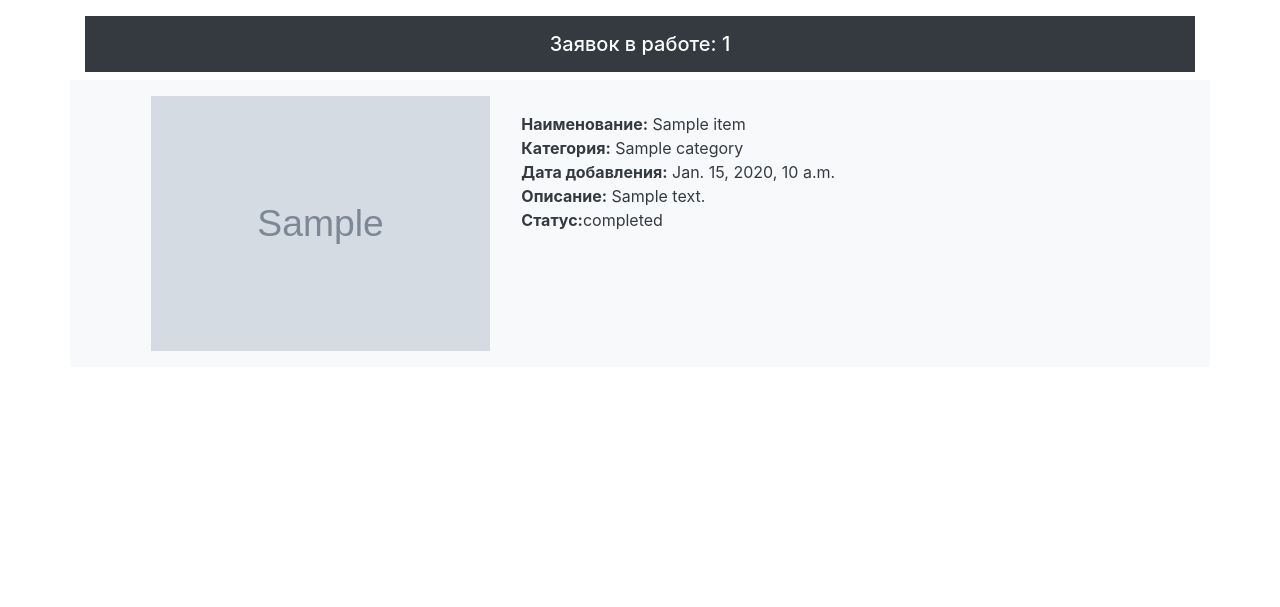
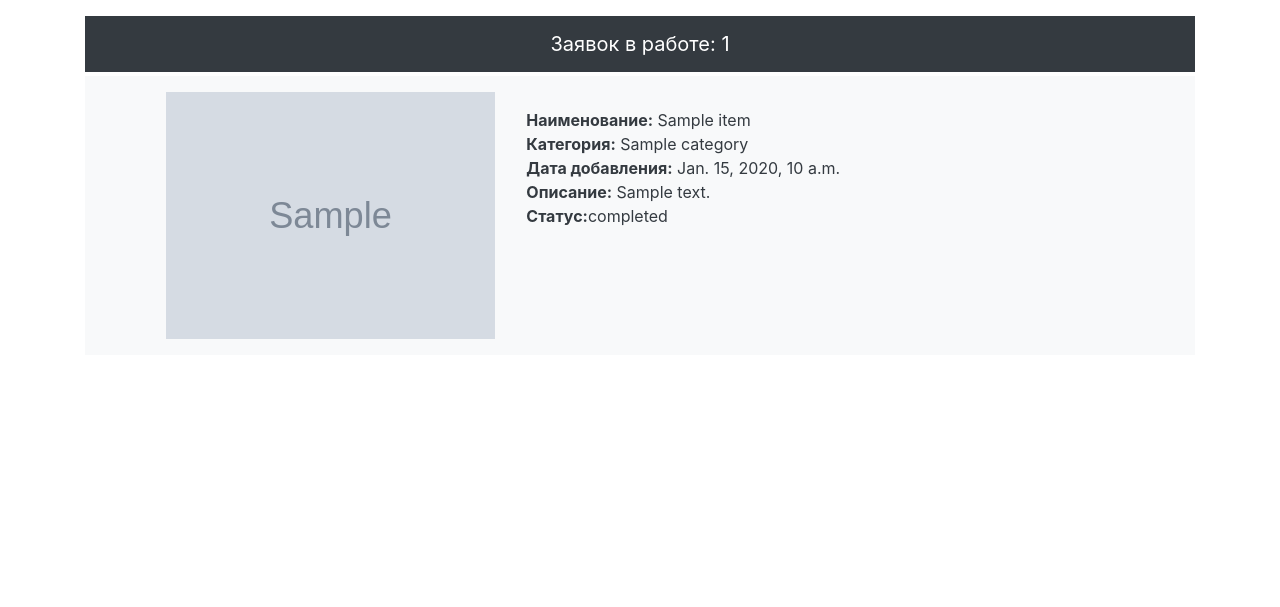
Before and after one commit to TuranovDanil/pWeek2, a Django app: template forum/main/templates/main/index.html in a window 1280 px wide. Shown: the part 76-683 px from the top of the page. Run offline with Django 3.2, Linux system fonts and the light colour scheme; the template is opened without the code that fills it: most values are stand-ins (such as "Sample title", 1, 10 or a date in 2020); grey boxes marked "Sample" are stand-in pictures; some libraries are stand-ins or nearby versions.

Commit message:
интегрировал главную страницу

```diff
--- a/forum/main/templates/main/index.html
+++ b/forum/main/templates/main/index.html
@@ -4,9 +4,9 @@
 {% load bootstrap4 %}
 
 {% block content %}
-   <h5 class="p-3 mb-2 bg-dark text-white text-center">Заявок в работе: {{ counter }}</h5>
+   <h5 class="p-3 mb-1 font-weight-normal bg-dark text-white text-center">Заявок в работе: {{ counter }}</h5>
         {% for item in rec %}
-            <div class="row p-3 text-dark bg-light">
+            <div class="d-flex p-3 mb-2 text-dark bg-light">
                 <img class="col-4" src="{{ item.photo.url }}" alt="Фото заявки">
                 <p class="p-3 mb-2"><b>Наименование:</b> {{ item.name }} <br> <b>Категория:</b> {{ item.category }}
                     <br> <b>Дата добавления:</b> {{ item.date }} <br> <b>Описание:</b> {{ item.description }}
```
